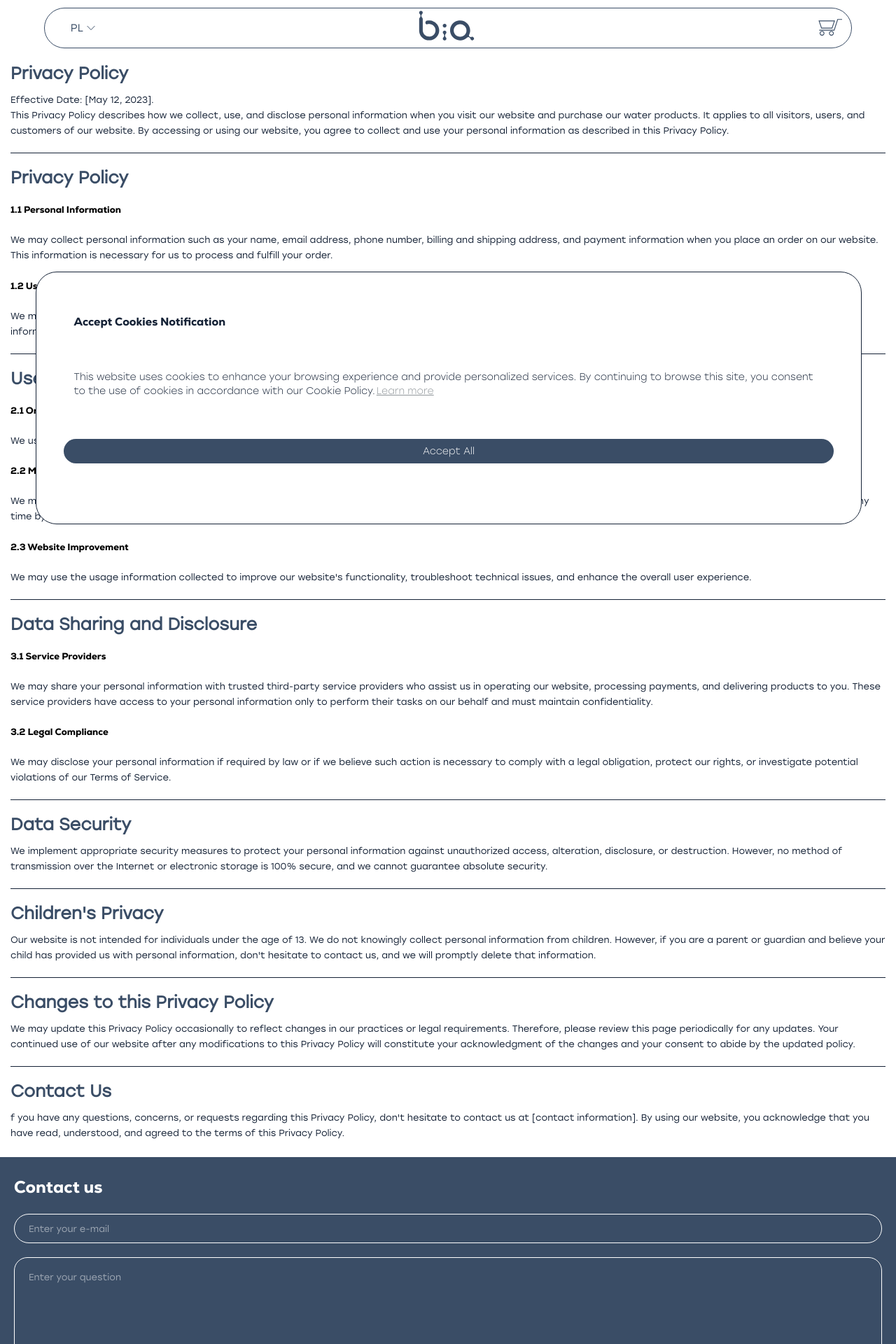
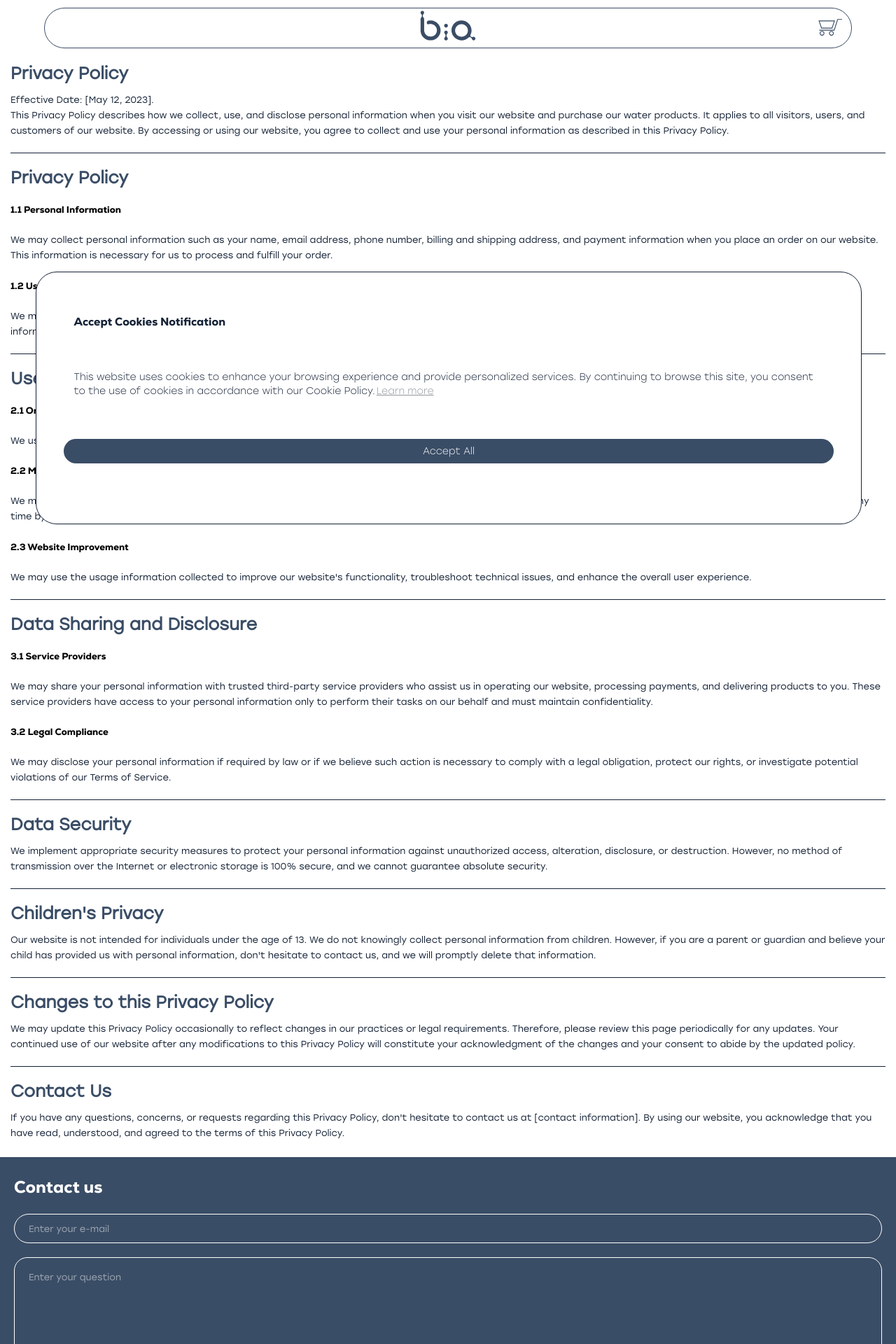
Before and after one commit to orchidenver/BiQ-gb-ph, a React (Create React App) app: page /policy in a window 1280 px wide. Shown: the top 1920 px of the page at 70% size. Built offline with nearby package versions, Linux system fonts and the light colour scheme.

Commit message:
removed lang-menu

```diff
--- a/src/components/NavBar.css
+++ b/src/components/NavBar.css
@@ -9,8 +9,9 @@
 }
 
 .navbar {
+  position: relative;
   display: flex;
-  justify-content: space-between;
+  justify-content: center;
   align-items: center;
   width: 90%;
   height: 7vh;
@@ -34,10 +35,12 @@
 }
 
 .cart {
+  position: absolute;
+  right: 0;
   border: transparent;
   background-color: transparent;
   cursor: pointer;
-  height: 100%;
+  height: auto;
   padding: 0;
   width: 60px;
 }
--- a/src/components/NavBar.tsx
+++ b/src/components/NavBar.tsx
@@ -6,33 +6,13 @@ import "./NavBar.css";
 import logo from "../assets/Logo_BiQ-new.svg";
 import shop from "../assets/shop.svg";
 import close from "../assets/close.svg";
-import arrow from "../assets/arrow-down.svg";
 
 export default function NavBar() {
-  const [menuOpen, setMenuOpen] = useState<boolean>(false);
-  const { changeLang, lang, cartVisible, openCart } = useAppContext();
-
-  function menuHandler() {
-    setMenuOpen((prevState) => !prevState);
-  }
+  const { cartVisible, openCart } = useAppContext();
 
   return (
     <div className="wrapper">
       <nav className="navbar">
-        <div className="btn-block" onClick={menuHandler}>
-          <button className="lang-btn">{lang}</button>
-          <img className="arrow" src={arrow} alt="lang menu" />
-        </div>
-        {!menuOpen ? null : (
-          <div className="lang-menu" onClick={menuHandler}>
-            <div className="lang" onClick={(e) => changeLang(e)}>
-              ENG
-            </div>
-            <div className="lang" onClick={(e) => changeLang(e)}>
-              PL
-            </div>
-          </div>
-        )}
         <Link to="/" className="navbar-logo">
           <img src={logo} alt="logo" />
         </Link>
--- a/src/pages/Policy.tsx
+++ b/src/pages/Policy.tsx
@@ -104,10 +104,10 @@ export default function Policy() {
         <Divider margin="20px 0" />
         <p className="policy-head">Contact Us</p>
         <p className="policy-text">
-          f you have any questions, concerns, or requests regarding this Privacy
-          Policy, don't hesitate to contact us at [contact information]. By
-          using our website, you acknowledge that you have read, understood, and
-          agreed to the terms of this Privacy Policy.
+          If you have any questions, concerns, or requests regarding this
+          Privacy Policy, don't hesitate to contact us at [contact information].
+          By using our website, you acknowledge that you have read, understood,
+          and agreed to the terms of this Privacy Policy.
         </p>
       </section>
     </>
```
